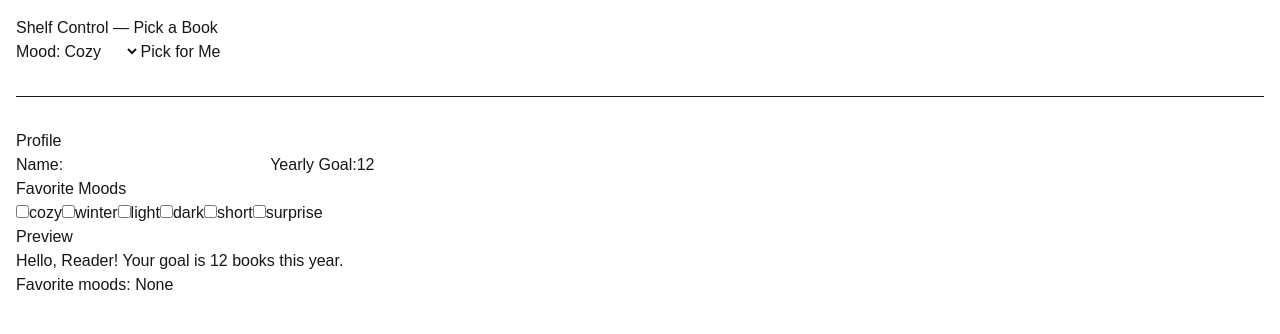
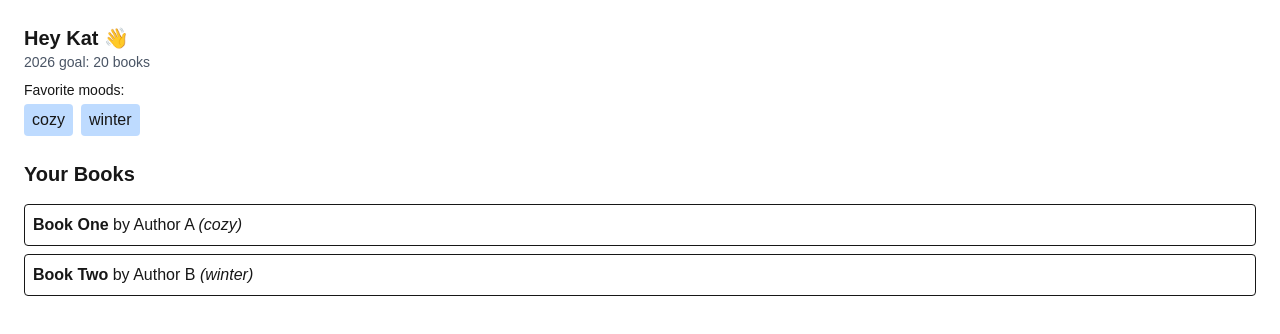
Before and after one commit to KateStoll/shelf-control, a Next.js app: page / in a window 1280 px wide. Shown: the top 334 px of the page. Built offline with nearby package versions, Linux system fonts and the light colour scheme.

Commit message:
Profile component and mood filtering with tests (#7)

```diff
--- a/app/page.tsx
+++ b/app/page.tsx
@@ -1,79 +1,52 @@
 "use client";
 
-import { useState, useEffect } from "react";
-import { Book } from "../types/book";
-import { books as mockBooks } from "../data/books";
-import { Mood } from "../data/moods";
-import { filterBooksByMood } from "../utils/filterBooks";
-import { getRandomBook } from "../utils/randomBook";
-import { loadBooks, saveBooks } from "../utils/storage";
-
+import { useState } from "react";
+import { loadBooks, Book } from "../utils/books";
+import { loadProfile } from "@/utils/storage";
 import ProfileComponent from "../components/Profile";
 
 export default function Page() {
+  const [books] = useState<Book[]>(() => loadBooks());
+  const [profile] = useState(() => loadProfile());
+  const [selectedMood, setSelectedMood] = useState<string | null>(null);
 
-  const [books, setBooks] = useState<Book[]>(() => {
-    const storedBooks = loadBooks();
-    return Array.isArray(storedBooks) && storedBooks.length > 0
-      ? storedBooks
-      : mockBooks;
-  });
+  // Filter books by mood if selected
+  const filteredBooks = selectedMood
+    ? books.filter((book) => book.mood === selectedMood)
+    : books;
 
-  const [selectedMood, setSelectedMood] = useState<Mood>("cozy");
-  const [pickedBook, setPickedBook] = useState<Book | null>(null);
-
-  useEffect(() => {
-    saveBooks(books);
-  }, [books]);
-
-  const handlePick = () => {
-    const filtered = filterBooksByMood(books, selectedMood);
-    const book = getRandomBook(filtered);
-
-    setPickedBook(book);
-
-    if (book) {
-      setBooks(prevBooks =>
-        prevBooks.map(b =>
-          b.id === book.id ? { ...b, status: "reading" } : b
-        )
-      );
-    }
+  // Toggle mood selection
+  const handleSelectMood = (mood: string) => {
+    setSelectedMood((prev) => (prev === mood ? null : mood));
   };
 
   return (
-    <div style={{ padding: "1rem" }}>
-      <h1>Shelf Control — Pick a Book</h1>
+    <main className="p-6">
+      <ProfileComponent profile={profile} onSelectMood={handleSelectMood} />
 
-      <label>
-        Mood:
-        <select
-          value={selectedMood}
-          onChange={e => setSelectedMood(e.target.value as Mood)}
-        >
-          <option value="cozy">Cozy</option>
-          <option value="winter">Winter</option>
-          <option value="light">Light</option>
-          <option value="dark">Dark</option>
-          <option value="short">Short</option>
-          <option value="surprise">Surprise</option>
-        </select>
-      </label>
+      <section>
+        <h2 className="text-xl font-semibold mb-4">Your Books</h2>
 
-      <button onClick={handlePick}>Pick for Me</button>
+        {selectedMood && (
+          <p className="text-sm text-gray-600 mb-2">
+            Showing books for mood:{" "}
+            <strong data-testid="selected-mood">{selectedMood}</strong>
+          </p>
+        )}
 
-      {pickedBook && (
-        <div style={{ marginTop: "1rem" }}>
-          <h2>{pickedBook.title}</h2>
-          <p>{pickedBook.author}</p>
-          <p>Moods: {pickedBook.moods.join(", ")}</p>
-          <p>Status: {pickedBook.status}</p>
-        </div>
-      )}
-
-      <hr style={{ margin: "2rem 0" }} />
-
-      <ProfileComponent />
-    </div>
+        {filteredBooks.length === 0 ? (
+          <p>No books found.</p>
+        ) : (
+          <ul className="space-y-2">
+            {filteredBooks.map((book) => (
+              <li key={book.id} className="border p-2 rounded">
+                <strong>{book.title}</strong> by {book.author}{" "}
+                <span className="italic">({book.mood})</span>
+              </li>
+            ))}
+          </ul>
+        )}
+      </section>
+    </main>
   );
 }
--- a/components/Profile.tsx
+++ b/components/Profile.tsx
@@ -1,84 +1,49 @@
-
 "use client";
 
-import { useState, useEffect } from "react";
-import { Profile } from "../types/profile";
-import { Mood, moods } from "../data/moods";
-import { loadProfile, saveProfile } from "../utils/storage";
+import { useState } from "react";
+import { loadProfile } from "@/utils/storage";
 
-export default function ProfileComponent() {
-  const [profile, setProfile] = useState<Profile>(() => {
-    const stored = loadProfile();
-    return stored ?? {
-      displayName: "",
-      yearlyGoal: 12,
-      favoriteMoods: [],
-    };
-  });
+export type Profile = {
+  name: string;
+  yearlyGoal: number;
+  favoriteMoods: string[];
+};
 
+type ProfileProps = {
+  profile?: Profile | null;
+  onSelectMood?: (mood: string) => void;
+};
 
-  useEffect(() => {
-    saveProfile(profile);
-  }, [profile]);
+export default function ProfileComponent({
+  profile,
+  onSelectMood,
+}: ProfileProps) {
 
+  const [localProfile] = useState<Profile | null>(() => profile ?? loadProfile());
 
-  const handleNameChange = (e: React.ChangeEvent<HTMLInputElement>) => {
-    setProfile(prev => ({ ...prev, displayName: e.target.value }));
-  };
-
-  const handleGoalChange = (e: React.ChangeEvent<HTMLInputElement>) => {
-    setProfile(prev => ({ ...prev, yearlyGoal: Number(e.target.value) }));
-  };
-
-  const handleMoodToggle = (mood: Mood) => {
-    setProfile(prev => ({
-      ...prev,
-      favoriteMoods: prev.favoriteMoods.includes(mood)
-        ? prev.favoriteMoods.filter(m => m !== mood)
-        : [...prev.favoriteMoods, mood],
-    }));
-  };
+  if (!localProfile) return null;
 
   return (
-    <div>
-      <h2>Profile</h2>
-      <label>
-        Name:
-        <input value={profile.displayName} onChange={handleNameChange} />
-      </label>
+    <section className="mb-6">
+      <h2 className="text-xl font-semibold">Hey {localProfile.name} 👋</h2>
+      <p className="text-sm text-gray-600">2026 goal: {localProfile.yearlyGoal} books</p>
 
-      <label>
-        Yearly Goal:
-        <input
-          type="number"
-          value={profile.yearlyGoal}
-          min={1}
-          onChange={handleGoalChange}
-        />
-      </label>
-
-      <fieldset>
-        <legend data-testid="favorite-moods">Favorite Moods</legend>
-        {moods.map(m => (
-          <label key={m}>
-            <input
-              type="checkbox"
-              checked={profile.favoriteMoods.includes(m)}
-              onChange={() => handleMoodToggle(m)}
-            />
-            {m}
-          </label>
-        ))}
-      </fieldset>
-
-      <div>
-        <h3>Preview</h3>
-        <p>
-          Hello, {profile.displayName || "Reader"}! Your goal is{" "}
-          {profile.yearlyGoal} books this year.
-        </p>
-        <p>Favorite moods: {profile.favoriteMoods.join(", ") || "None"}</p>
-      </div>
-    </div>
+      {localProfile.favoriteMoods.length > 0 && (
+        <div className="mt-2">
+          <p className="text-sm mb-1">Favorite moods:</p>
+          <div className="flex gap-2 flex-wrap">
+            {localProfile.favoriteMoods.map((mood) => (
+              <button
+                key={mood}
+                className="px-2 py-1 bg-blue-200 rounded hover:bg-blue-300"
+                onClick={() => onSelectMood && onSelectMood(mood)}
+              >
+                {mood}
+              </button>
+            ))}
+          </div>
+        </div>
+      )}
+    </section>
   );
 }
--- a/package.json
+++ b/package.json
@@ -7,7 +7,7 @@
     "dev": "next dev",
     "build": "next build",
     "start": "next start",
-    "test": "jest",
+    "test": "jest --watch",
     "lint": "eslint"
   },
   "dependencies": {
--- /dev/null
+++ b/utils/books.ts
@@ -0,0 +1,21 @@
+
+export type Book = {
+  id: number;
+  title: string;
+  author: string;
+  mood: string;
+  read: boolean;
+};
+
+// placeholder
+export const loadBooks = (): Book[] => {
+  return [
+    { id: 1, title: "Book One", author: "Author A", mood: "cozy", read: false },
+    { id: 2, title: "Book Two", author: "Author B", mood: "winter", read: false },
+  ];
+};
+
+// placeholdr
+export const saveBooks = (books: Book[]) => {
+  console.log("Pretend we saved these books:", books);
+};
--- a/utils/storage.ts
+++ b/utils/storage.ts
@@ -1,24 +1,19 @@
-import { Book } from "../types/book";
-import { Profile } from "../types/profile";
 
-const STORAGE_KEY = "shelfControlBooks";
-
-export const saveBooks = (books: Book[]) => {
-  localStorage.setItem(STORAGE_KEY, JSON.stringify(books));
-};
-
-export const loadBooks = (): Book[] => {
-  if (typeof window === "undefined") return []; // SSR safety
-  const data = localStorage.getItem(STORAGE_KEY);
-  return data ? (JSON.parse(data) as Book[]) : [];
+export type Profile = {
+  name: string;
+  yearlyGoal: number;
+  favoriteMoods: string[];
 };
 
 export const loadProfile = (): Profile | null => {
-  const data = localStorage.getItem("profile");
-  return data ? (JSON.parse(data) as Profile) : null;
+  return {
+    name: "Kat",
+    yearlyGoal: 20,
+    favoriteMoods: ["cozy", "winter"]
+  };
 };
 
-
+// Save profile does nothin yet
 export const saveProfile = (profile: Profile) => {
-  localStorage.setItem("profile", JSON.stringify(profile));
+  console.log("Pretend we saved this profile:", profile);
 };
```
Also changed, not shown: 2 other files (tests, documents, lock files or other folders).
